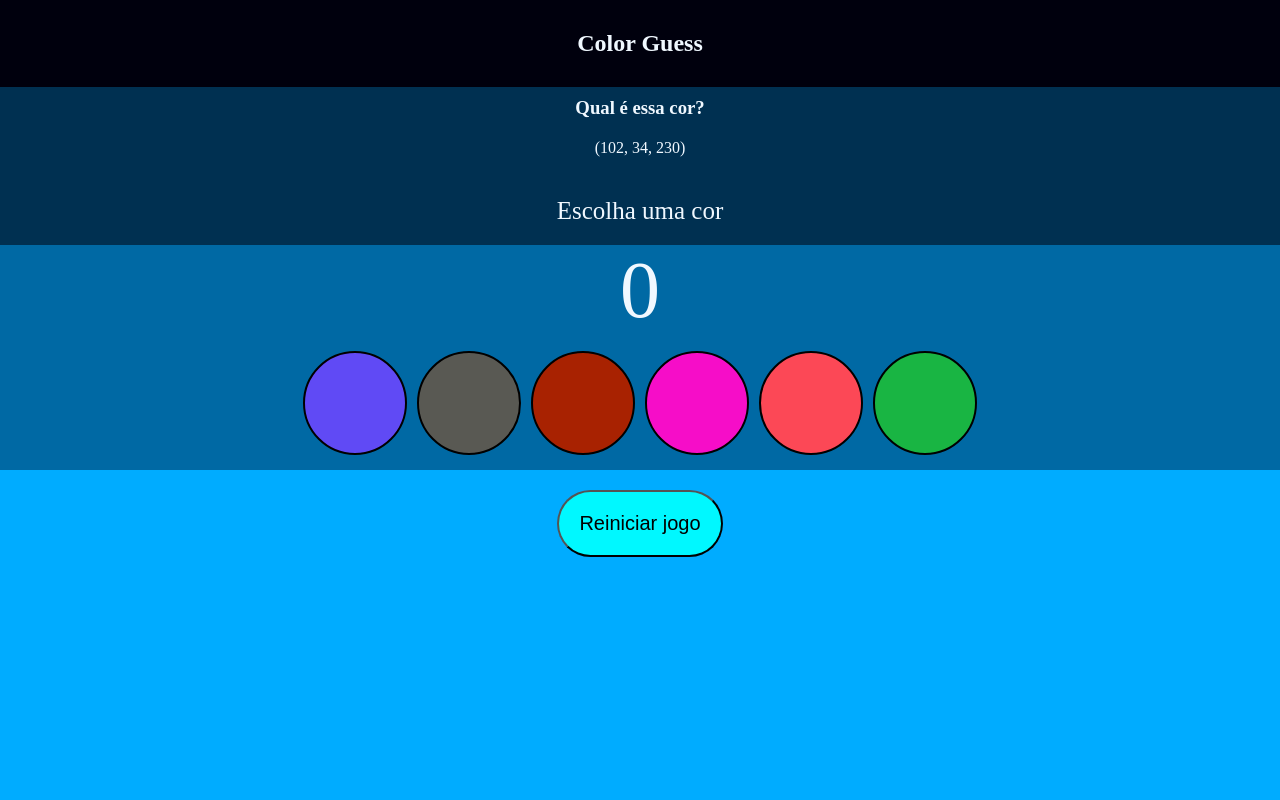
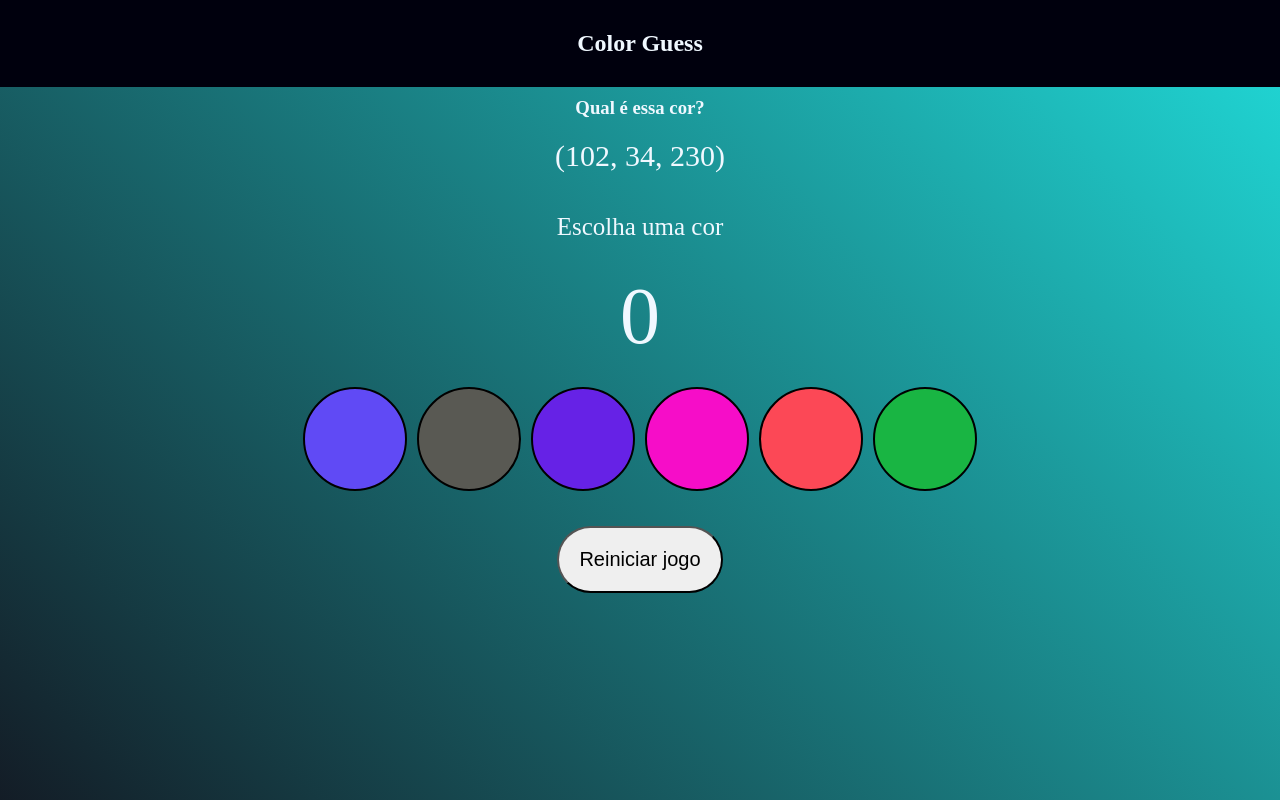
Before and after one commit to IggorMeireles/guessColor, a plain HTML site: page index.html in a window 1280 px wide. Shown: the top 800 px of the page. Drawn offline with Linux system fonts and the light colour scheme.

Commit message:
commit consertando o terceiro elemento para sempre ser aleatorio

```diff
--- a/script.js
+++ b/script.js
@@ -1,6 +1,6 @@
 const ball = document.querySelectorAll('.ball');
 const text = document.getElementById('answer');
-const rbgText = document.querySelector('#rgb-color');
+const rgbText = document.querySelector('#rgb-color');
 const reset = document.getElementById('reset-game');
 const scoreboard = document.getElementById('score');
 
@@ -18,9 +18,9 @@ const randomColor = () => {
 const changeColor = () => {
     for (let i = 0; i < ball.length; i += 1) {
         ball[i].style.backgroundColor = randomColor();
-        correctElement = ball[2];
     }
-    ball[2].style.backgroundColor = 'rgb(168, 34,1)';
+    correctElement = ball[2];
+    ball[2].style.backgroundColor = 'rgb' + rgbText.innerHTML;
 };
 
 const getIndex = (password) => {
@@ -52,10 +52,11 @@ window.onload = () => {
     changeColor();
     getIndex();
     scoreboard.innerHTML = 0;
-    rbgText.innerHTML = randomAnswer();
+    rgbText.innerHTML = randomAnswer();
+    ball[2].style.backgroundColor = 'rgb' + rgbText.innerHTML;
     reset.addEventListener('click', () => {
+        rgbText.innerHTML = randomAnswer();
         changeColor();
-        rbgText.innerHTML = randomAnswer();
         text.innerHTML = 'Escolha uma cor';
     })
 };
--- a/style.css
+++ b/style.css
@@ -1,6 +1,34 @@
 * {
     margin: auto;
-    background-color: #00acff;
+}
+
+body {
+    height: 1000px;
+    background-image: linear-gradient(45deg,#120a15,#20dad8);
+}
+
+#qual {
+    display: flex;
+    justify-content: center;
+    padding: 10px;
+    color: aliceblue;
+}
+
+#answer {
+    display: flex;
+    justify-content: center;
+    padding: 10px;
+    font-size: 25px;
+    color: aliceblue;
+}
+
+#rgb {
+    display: flex;
+    justify-content: center;
+    padding: 20px;
+    margin-top: -10px;
+    color: aliceblue;
+    font-size: 30px;
 }
 
 .ball {
@@ -12,11 +40,19 @@
     border: 2px black solid;
 }
 
+#bola {
+    display: flex;
+    justify-content: center;
+    width: 90%;
+    flex-wrap: wrap;
+    padding: 10px;
+    margin-bottom: 20px;
+}
+
 #reset-game {
     display: block;
     padding: 20px;
     border-radius: 50px;
-    background-color: #00f8ff;
     color: black;
     font-size: 20px;
 }
@@ -29,57 +65,10 @@
     padding: 15px;
 }
 
-#rgb {
-    display: flex;
-    justify-content: center;
-    padding: 20px;
-    margin-top: -10px;
-    color: aliceblue;
-}
-
-#answer {
-    display: flex;
-    justify-content: center;
-    padding: 10px;
-    font-size: 25px;
-    background-color: #003051;
-    color: aliceblue;
-}
-
-#qual {
-    display: flex;
-    justify-content: center;
-    padding: 10px;
-    color: aliceblue;
-    background-color: #003051;
-}
-
 #score {
     display: flex;
     justify-content: center;
     font-size: 80px;
     color: aliceblue;
-    background-color: #0069a4;
+    margin: 10px;
 }
-
-#bola {
-    display: flex;
-    justify-content: center;
-    width: 90%;
-    flex-wrap: wrap;
-    padding: 10px;
-    margin-bottom: 20px;
-    background-color: #0069a4;
-}
-
-#adivinha, #rgb {
-    background-color: #003051;
-}
-
-#bolota {
-    background-color: #0069a4;
-}
-
-#rgb-color {
-    background-color: #003051;
-}
```
